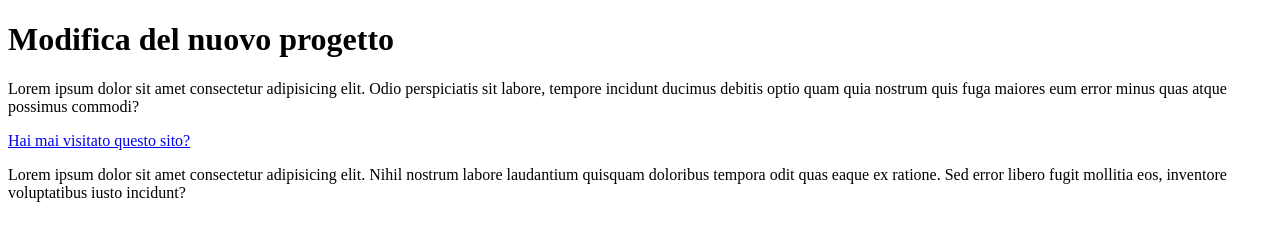
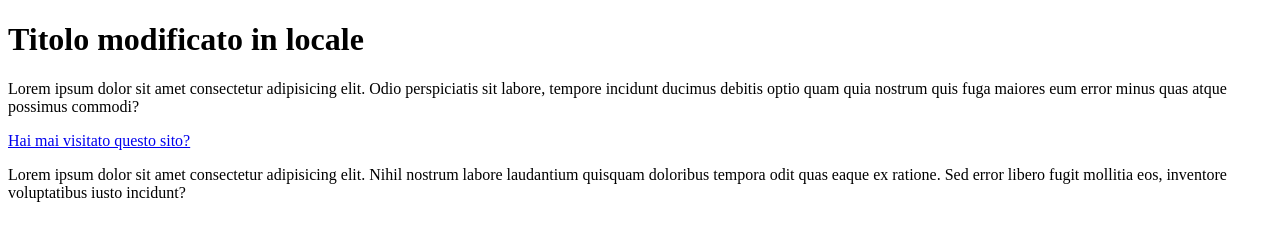
Before and after one commit to nicogheart1/prima-repo-test, a plain HTML site: page index.html in a window 1280 px wide. Drawn offline with Linux system fonts and the light colour scheme.

Commit message:
modificato titolo in locale

```diff
--- a/index.html
+++ b/index.html
@@ -7,7 +7,7 @@
     <link rel="stylesheet" href="style.css" />
 </head>
 <body>
-    <h1>Modifica del nuovo progetto</h1>
+    <h1>Titolo modificato in locale</h1>
     <p>Lorem ipsum dolor sit amet consectetur adipisicing elit. Odio perspiciatis sit labore, tempore incidunt ducimus debitis optio quam quia nostrum quis fuga maiores eum error minus quas atque possimus commodi?</p>
     <a href="https://www.google.it">Hai mai visitato questo sito?</a>
     <p>Lorem ipsum dolor sit amet consectetur adipisicing elit. Nihil nostrum labore laudantium quisquam doloribus tempora odit quas eaque ex ratione. Sed error libero fugit mollitia eos, inventore voluptatibus iusto incidunt?</p>
```
